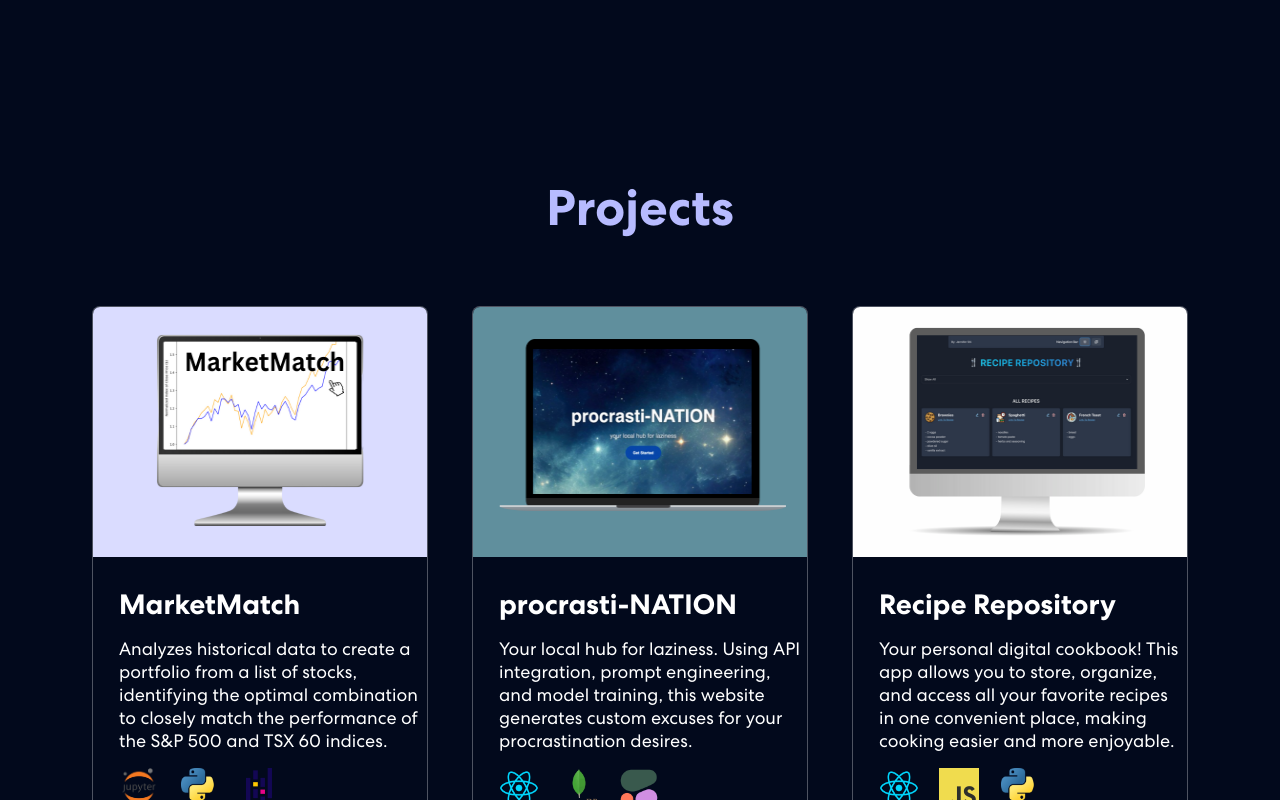
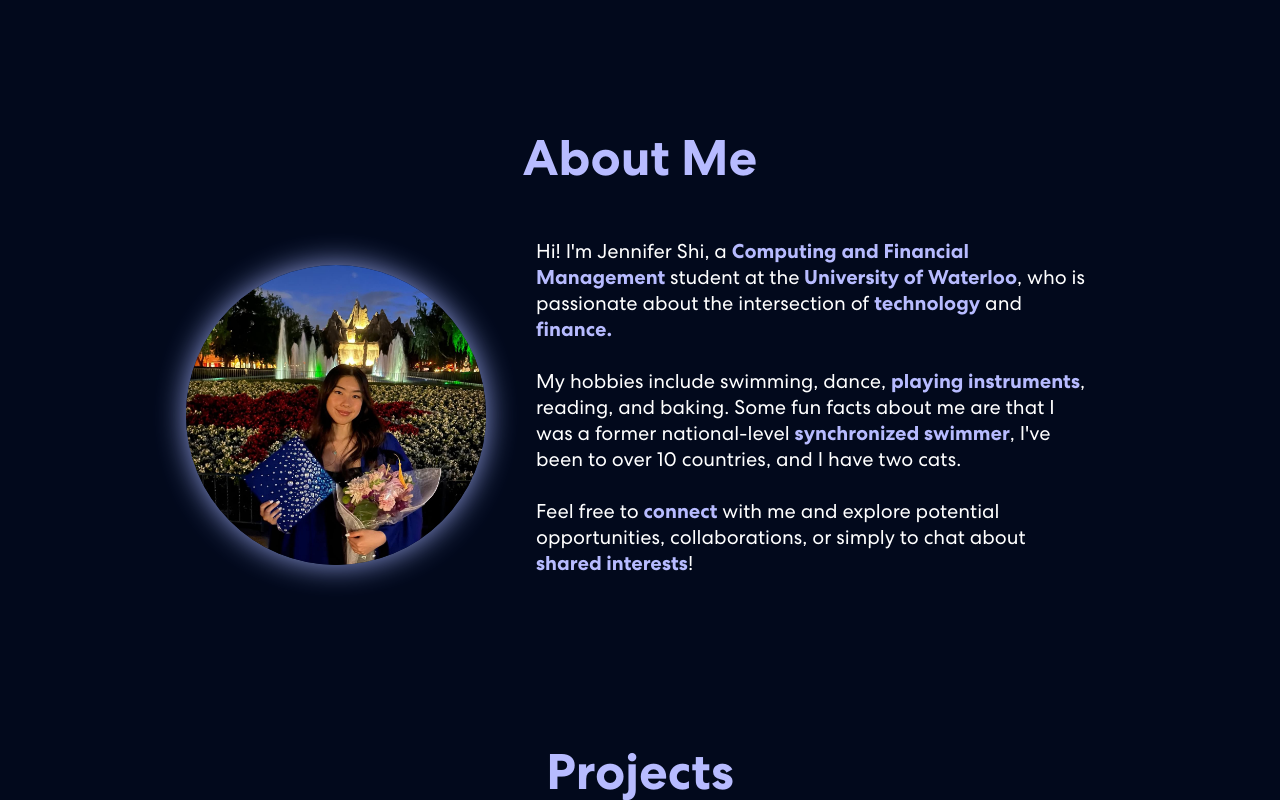
Before and after one commit to jennifershi255/Personal-Portfolio, a React (Vite) app: page / in a window 1280 px wide. Shown: the part 672-1472 px from the top of the page. Built offline with nearby package versions, Linux system fonts and the light colour scheme.

Commit message:
added about me component

```diff
--- a/package.json
+++ b/package.json
@@ -21,7 +21,7 @@
     "react-dom": "^18.3.1",
     "react-multi-carousel": "^2.8.5",
     "react-on-screen": "^2.1.1",
-    "react-router-dom": "^7.1.0"
+    "react-router-dom": "^7.1.1"
   },
   "devDependencies": {
     "@eslint/js": "^9.17.0",
--- a/src/App.css
+++ b/src/App.css
@@ -367,44 +367,43 @@ nav.navbar .navbar-toggler[aria-expanded="true"] .navbar-toggler-icon {
   border-right: 0.08em solid #666;
 }
 
-/************ Skills Css ************/
-.skill {
-  padding: 0 0 50px 0;
-  position: relative;
+/************ About Css ************/
+
+.about {
+  padding: 50;
+  background-color: #02091c;
+  margin-bottom: 100px;
 }
-.skill-bx {
-  background: #151515;
-  border-radius: 64px;
+
+.about h2{
   text-align: center;
-  padding: 60px 50px;
-  margin-top: -60px;
+  font-size: 50px;
+	font-weight: 700;
+  color: #b7bbff;
+  margin-bottom: 50px;
 }
-.skill h2 {
-	font-size: 45px;
-	font-weight: 700;
+
+.about .container {
+  display: flex;  /* Use flexbox for horizontal layout */
+  align-items: center;  /* Vertically center the content */
+  justify-content: center;  /* Horizontally center the content */
+  width: 100%;  /* Ensure the container takes up the full width */
 }
-.skill p {
-    color: #B8B8B8;
-    font-size: 18px;
-    letter-spacing: 0.8px;
-    line-height: 1.5em;
-    margin: 14px 0 75px 0;
+
+.about .container img {
+  width: 300px;  /* Fixed image size */
+  height: 300px;  /* Keep height equal to width to maintain the circle */
+  border-radius: 50%;  /* Make image a circle */
+  box-shadow: 0 0 30px rgba(163, 177, 250, 0.9);
+  object-fit: cover;  /* Ensures the image covers the circle area without distortion */
 }
-.skill-slider {
-  width: 80%;
-  margin: 0 auto;
-  position: relative;
-}
-.skill-slider .item img {
-  width: 50%;
-  margin: 0 auto 15px auto;
-}
-.background-image-left {
-  top: 28%;
-  position: absolute;
-  bottom: 0;
-  width: 40%;
-  z-index: -4;
+
+.about .container p {
+  text-align: left;
+  font-size: 20px;
+  margin-left: 50px;  /* Optional: Add space between image and text */
+  flex: 1;  /* Text takes up the remaining space */
+  max-width: 50%;  /* Ensure the text takes up half the container width */
 }
 
 /************ Projects Css ************/
--- a/src/App.jsx
+++ b/src/App.jsx
@@ -1,6 +1,7 @@
 import "./App.css";
 import { NavBar } from "./components/NavBar";
 import { Banner } from "./components/Banner";
+import { About } from "./components/About";
 import { Projects } from "./components/Projects";
 import "bootstrap/dist/css/bootstrap.min.css";
 
@@ -9,6 +10,7 @@ function App() {
     <div className="App">
       <NavBar />
       <Banner />
+      <About />
       <Projects />
     </div>
   );
--- /dev/null
+++ b/src/components/About.jsx
@@ -0,0 +1,38 @@
+import TrackVisibility from "react-on-screen";
+import picture from "../assets/img/headshot.jpg";
+
+export const About = () => {
+  return (
+    <div id="about" className="about">
+      <h2>About Me</h2>
+      <div className="container">
+        <TrackVisibility>
+          {({ isVisible }) => (
+            <div className={isVisible ? "animate__animated animate__flip" : ""}>
+              <img src={picture} alt="image" />
+            </div>
+          )}
+        </TrackVisibility>
+        <p>
+          Hi! I'm Jennifer Shi, a{" "}
+          <strong className="purple">Computing and Financial Management</strong>{" "}
+          student at the
+          <strong className="purple"> University of Waterloo</strong>, who is
+          passionate about the intersection of{" "}
+          <strong className="purple">technology</strong> and{" "}
+          <strong className="purple">finance.</strong> <br />
+          <br /> My hobbies include swimming, dance,{" "}
+          <strong className="purple">playing instruments</strong>, reading, and
+          baking. Some fun facts about me are that I was a former national-level{" "}
+          <strong className="purple"> synchronized swimmer</strong>, I've been
+          to over 10 countries, and I have two cats.
+          <br /> <br /> Feel free to <strong className="purple">
+            connect
+          </strong>{" "}
+          with me and explore potential opportunities, collaborations, or simply
+          to chat about <strong className="purple">shared interests</strong>!
+        </p>
+      </div>
+    </div>
+  );
+};
--- a/src/components/Banner.jsx
+++ b/src/components/Banner.jsx
@@ -1,4 +1,5 @@
 import { useState, useEffect } from "react";
+import { useNavigate } from "react-router-dom";
 import { Container, Row, Col } from "react-bootstrap";
 import { ArrowRightCircle } from "react-bootstrap-icons";
 import "animate.css";
@@ -54,6 +55,21 @@ export const Banner = () => {
     }
   };
 
+  // Functionality for scrolling the about section when the button is clicked
+  const scrollToAbout = () => {
+    const aboutSection = document.getElementById("about");
+    if (aboutSection) {
+      const offset =
+        aboutSection.offsetTop -
+        window.innerHeight / 2 +
+        aboutSection.offsetHeight / 2;
+      window.scrollTo({
+        top: offset,
+        behavior: "smooth",
+      });
+    }
+  };
+
   return (
     <section className="banner" id="home">
       <Container>
@@ -92,10 +108,7 @@ export const Banner = () => {
               Computer Science & Finance <span className="purple">@</span>{" "}
               University of Waterloo
             </p>
-            <button
-              className="button"
-              onClick={() => navigate("./components/Contact.jsx")}
-            >
+            <button className="button" onClick={scrollToAbout}>
               About Me <ArrowRightCircle style={{ color: "white" }} size={25} />
             </button>
           </Col>
--- a/src/components/NavBar.jsx
+++ b/src/components/NavBar.jsx
@@ -22,8 +22,24 @@ export const NavBar = () => {
     return () => window.removeEventListener("scroll", onScroll);
   }, []);
 
-  const onUpdateActiveLink = (value) => {
-    setActiveLink(value);
+  const scrollToSection = (id) => {
+    const targetSection = document.getElementById(id);
+    if (targetSection) {
+      const offset =
+        id === "projects"
+          ? targetSection.offsetTop // Scrolls to the top for "projects"
+          : targetSection.offsetTop -
+            window.innerHeight / 2 +
+            targetSection.offsetHeight / 2; // Centers for other sections
+      targetSection.offsetTop -
+        window.innerHeight / 2 +
+        targetSection.offsetHeight / 2;
+      window.scrollTo({
+        top: offset,
+        behavior: "smooth",
+      });
+      setActiveLink(id);
+    }
   };
   return (
     <Navbar expand="lg" className={scrolled ? "scrolled" : ""}>
@@ -35,28 +51,28 @@ export const NavBar = () => {
           <Nav className="me-auto">
             <Nav.Link
               href="#home"
+              onClick={() => scrollToSection("home")}
               className={
-                activeLink == "home" ? "active navbar-link" : "navbar-link"
+                activeLink === "home" ? "active navbar-link" : "navbar-link"
               }
-              onClick={() => onUpdateActiveLink("home")}
             >
               Home
             </Nav.Link>
             <Nav.Link
-              href="#skills"
+              href="#about"
+              onClick={() => scrollToSection("about")}
               className={
-                activeLink == "skills" ? "active navbar-link" : "navbar-link"
+                activeLink === "about" ? "active navbar-link" : "navbar-link"
               }
-              onClick={() => onUpdateActiveLink("skills")}
             >
               About
             </Nav.Link>
             <Nav.Link
               href="#projects"
+              onClick={() => scrollToSection("projects")}
               className={
-                activeLink == "projects" ? "active navbar-link" : "navbar-link"
+                activeLink === "projects" ? "active navbar-link" : "navbar-link"
               }
-              onClick={() => onUpdateActiveLink("projects")}
             >
               Projects{" "}
             </Nav.Link>
```
Also changed, not shown: src/assets/img/headshot.jpg (added), 1 other file (tests, documents, lock files or other folders).
